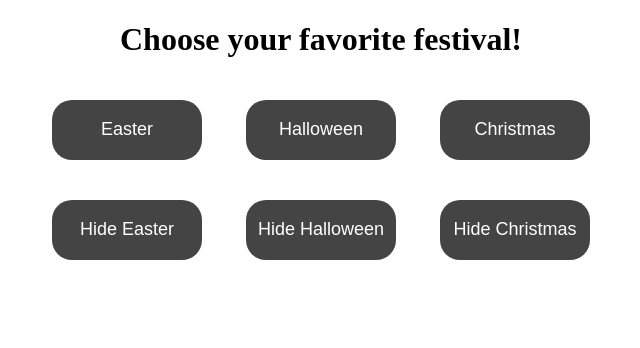
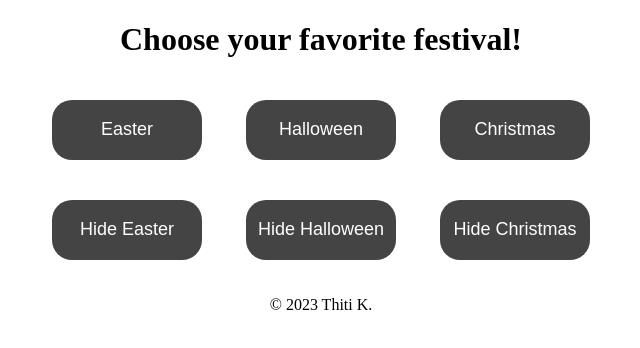
Before and after one commit to tony-kl/lab_7, a plain HTML site: page index.html in a window 1280 px wide. Shown: the whole page, without its empty margins (319-959 px from the left). Drawn offline with Linux system fonts and the light colour scheme.

Commit message:
Add footer

```diff
--- a/index.html
+++ b/index.html
@@ -31,7 +31,9 @@
             <h2>Christmas</h2>
             <p>Christmas is an annual festival commemorating the birth of Jesus Christ, observed primarily on December 25 as a religious and cultural celebration among billions of people around the world.</p>
         </div>
-
+        <footer>
+            <p>&copy; 2023 Thiti K.</p>
+        </footer>
         <script src="./index.js" defer></script>
     </body>
 </html>
```
